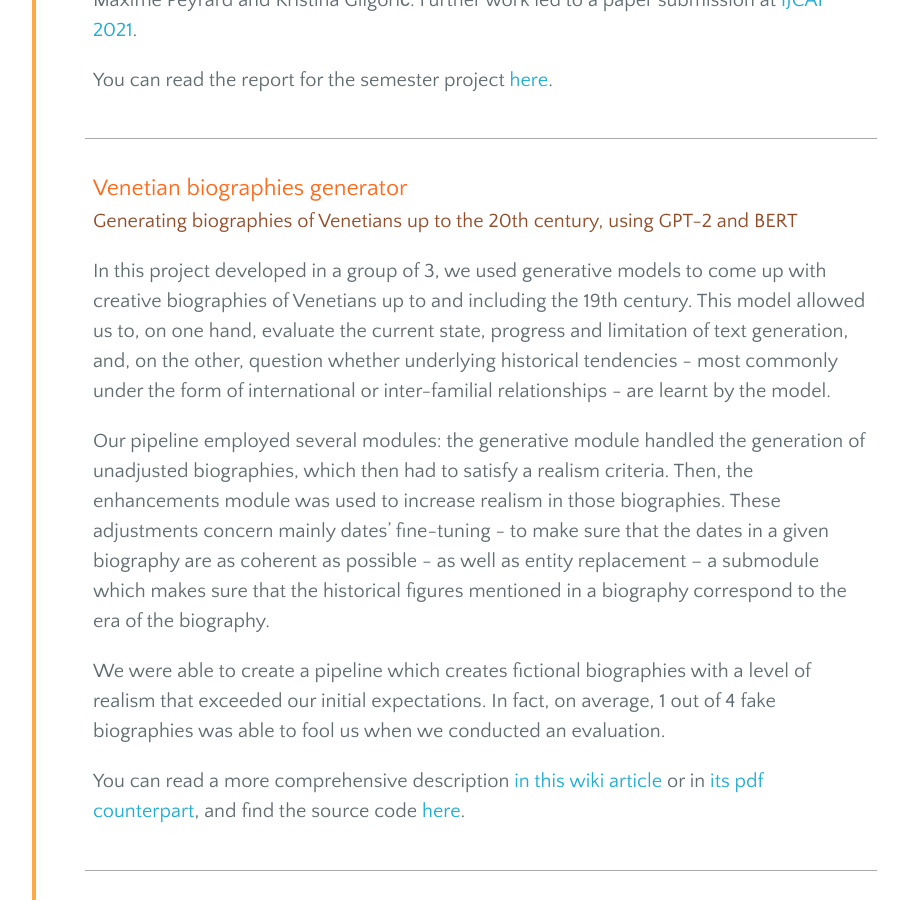
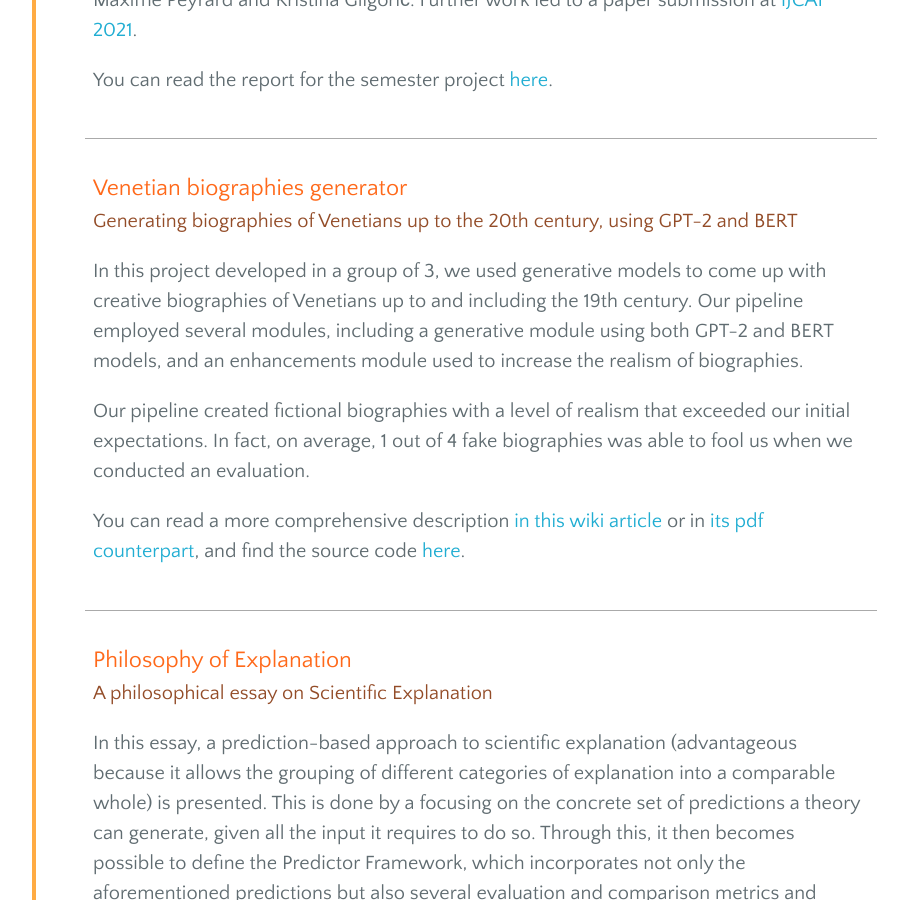
Before and after one commit to obiwit/obiwit.github.io, a Jekyll site: the page built from all_projects.html, in a window 1280 px wide and 900 px high, scrolled down 1345 px. Shown: the whole window, without its empty margins (179-1087 px from the left). Built offline with Jekyll 4.4.1, drawn with Linux system fonts in a browser that asks for light colours; nearby versions of some CDN libraries.

Commit message:
project description was too long

```diff
--- a/all_projects.html
+++ b/all_projects.html
@@ -39,9 +39,8 @@ author: obiwit
       <li id="venbiogen">
         <h3>Venetian biographies generator</h3>
         <h4>Generating biographies of Venetians up to the 20th century, using GPT-2 and BERT</h4>
-        <p>In this project developed in a group of 3, we used generative models to come up with creative biographies of Venetians up to and including the 19th century. This model allowed us to, on one hand, evaluate the current state, progress and limitation of text generation, and, on the other, question whether underlying historical tendencies - most commonly under the form of international or inter-familial relationships - are learnt by the model.</p>
-        <p>Our pipeline employed several modules: the generative module handled the generation of unadjusted biographies, which then had to satisfy a realism criteria. Then, the enhancements module was used to increase realism in those biographies. These adjustments concern mainly dates’ fine-tuning - to make sure that the dates in a given biography are as coherent as possible - as well as entity replacement – a submodule which makes sure that the historical figures mentioned in a biography correspond to the era of the biography.</p>
-        <p>We were able to create a pipeline which creates fictional biographies with a level of realism that exceeded our initial expectations. In fact, on average, 1 out of 4 fake biographies was able to fool us when we conducted an evaluation.</p>
+        <p>In this project developed in a group of 3, we used generative models to come up with creative biographies of Venetians up to and including the 19th century. Our pipeline employed several modules, including a generative module using both GPT-2 and BERT models, and an enhancements module used to increase the realism of biographies.</p>
+        <p>Our pipeline created fictional biographies with a level of realism that exceeded our initial expectations. In fact, on average, 1 out of 4 fake biographies was able to fool us when we conducted an evaluation.</p>
         <p>You can read a more comprehensive description <a class="pdf"
           href="http://fdh.epfl.ch/index.php?title=VenBioGen&oldid=6053">in this wiki article</a> or in <a class="pdf" target="_blank" data-project="venbiogen" href="{{ site.baseurl }}/pdf/projects/venbiogen.pdf">its pdf counterpart</a>, and find the source code <a
           href="https://github.com/MSc-EPFL/biography-generation">here</a>.</p>
```
